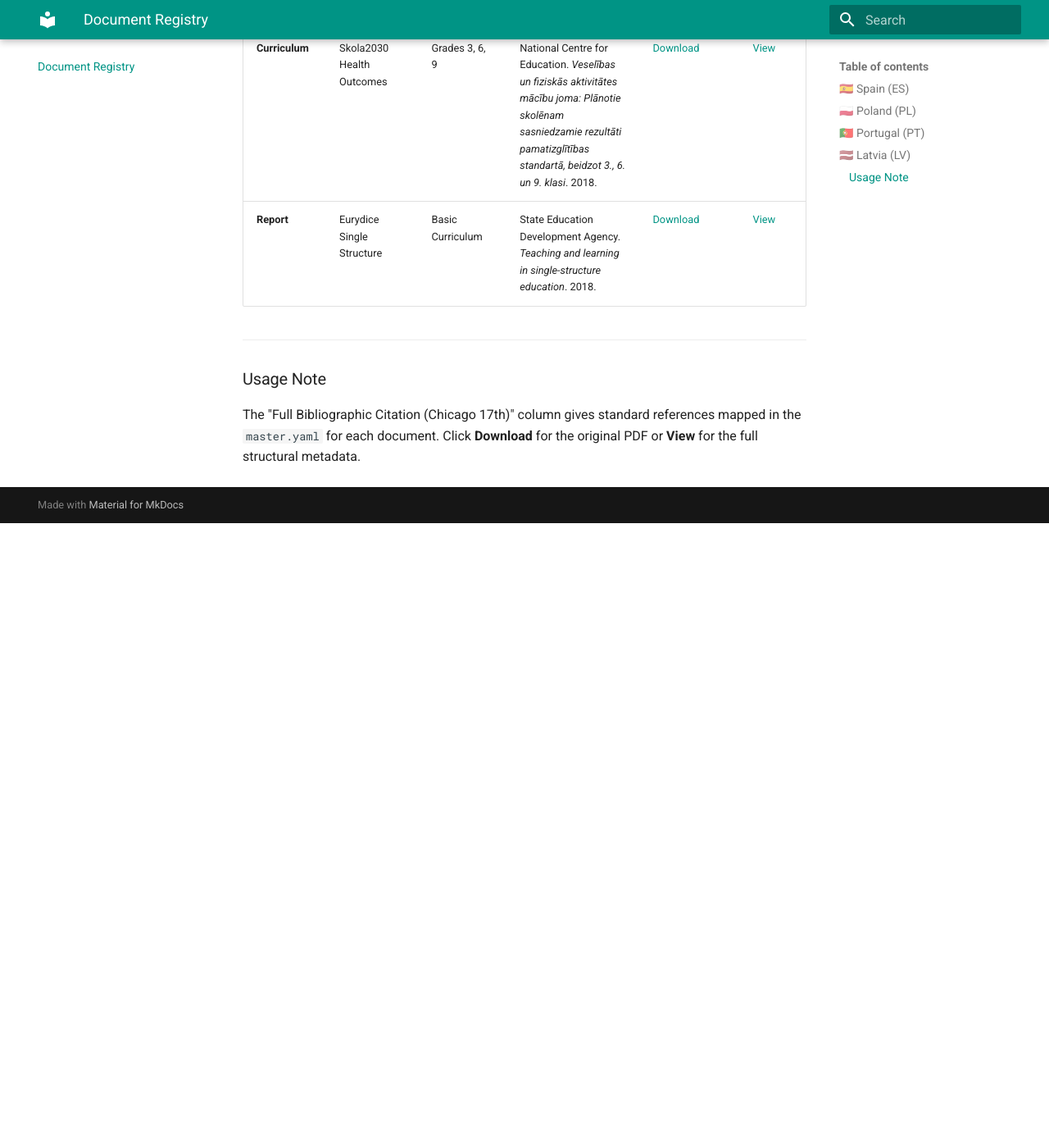
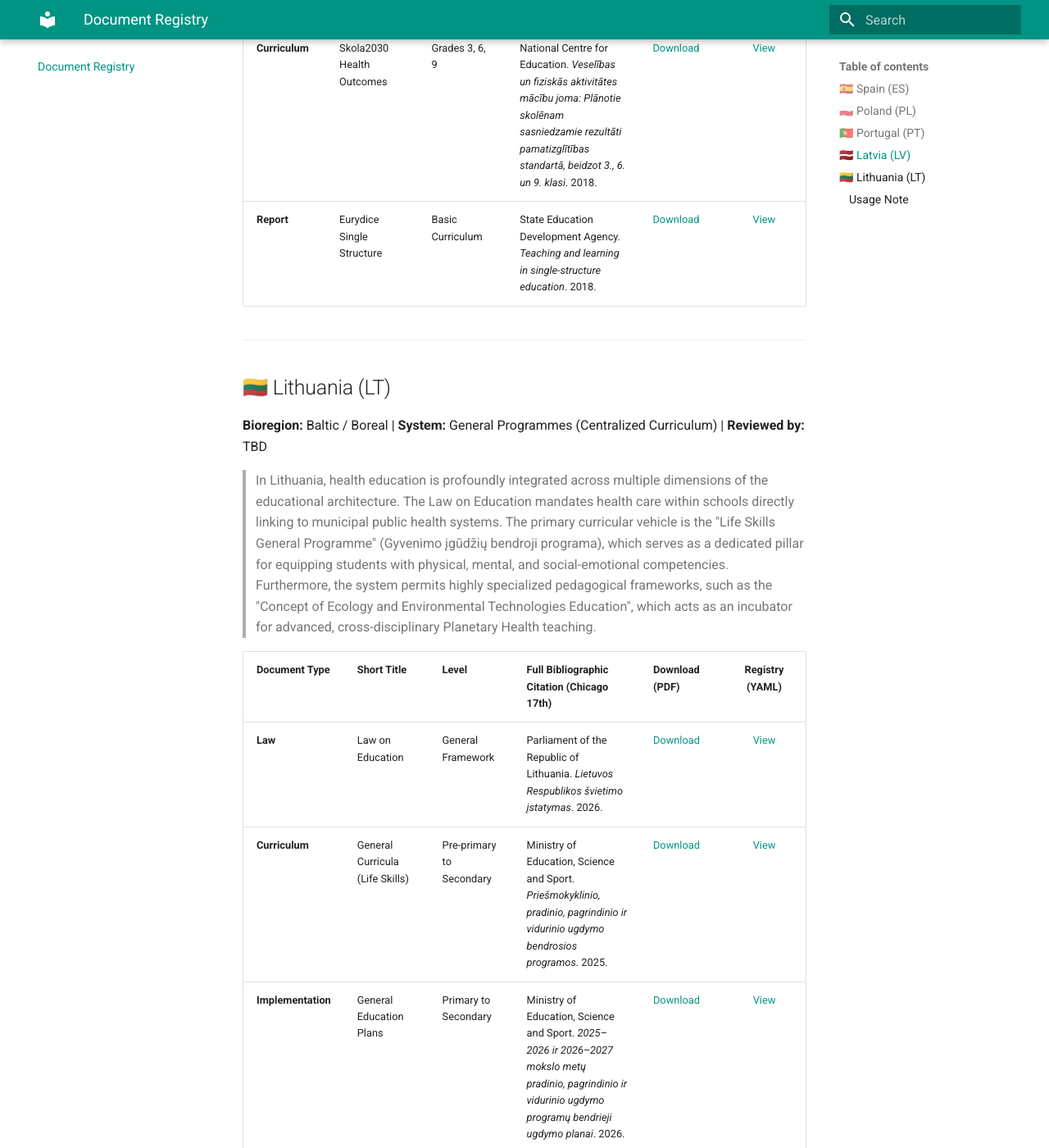
Before and after one commit to krzyworzeka-svg/EU-Health-Ed-Repository, an MkDocs documentation site: the page built from docs/registry.md, in a window 1280 px wide and 1400 px high, scrolled down 6469 px. Shown: the whole window at 82% size. Built offline with MkDocs 1.6.1 and Material for MkDocs 9.7.7, drawn with Linux system fonts in a browser that asks for light colours; before the commit the page ends 7107 px from its top, so only the background shows below that.

Commit message:
docs: finalize Lithuania (LT) document architecture and validation dashboard

```diff
--- a/docs/registry.md
+++ b/docs/registry.md
@@ -11,6 +11,7 @@ This registry provides direct access to both the **normalization metadata** and
     <li><a href="#country-pl">🇵🇱 Poland (PL)</a></li>
     <li><a href="#country-pt">🇵🇹 Portugal (PT)</a></li>
     <li><a href="#country-lv">🇱🇻 Latvia (LV)</a></li>
+    <li><a href="#country-lt">🇱🇹 Lithuania (LT)</a></li>
   </ul>
 </details>
 
@@ -86,5 +87,19 @@ This registry provides direct access to both the **normalization metadata** and
 | **Report** | Eurydice Single Structure | Basic Curriculum | State Education Development Agency. *Teaching and learning in single-structure education*. 2018. | [Download](https://github.com/krzyworzeka-svg/EU-Health-Ed-Repository/raw/main/data/LV/sources/LV_2018_Report_Eurydice_Single_Structure.pdf) | [View](https://raw.githubusercontent.com/krzyworzeka-svg/EU-Health-Ed-Repository/main/data/LV/master.yaml) |
 
 ---
+
+<a id="country-lt"></a>
+## 🇱🇹 Lithuania (LT)
+**Bioregion:** Baltic / Boreal | **System:** General Programmes (Centralized Curriculum) | **Reviewed by:** TBD
+
+> In Lithuania, health education is profoundly integrated across multiple dimensions of the educational architecture. The Law on Education mandates health care within schools directly linking to municipal public health systems. The primary curricular vehicle is the "Life Skills General Programme" (Gyvenimo įgūdžių bendroji programa), which serves as a dedicated pillar for equipping students with physical, mental, and social-emotional competencies. Furthermore, the system permits highly specialized pedagogical frameworks, such as the "Concept of Ecology and Environmental Technologies Education", which acts as an incubator for advanced, cross-disciplinary Planetary Health teaching.
+
+| Document Type | Short Title | Level | Full Bibliographic Citation (Chicago 17th) | Download (PDF) | Registry (YAML) |
+| :--- | :--- | :--- | :--- | :--- | :---: |
+| **Law** | Law on Education | General Framework | Parliament of the Republic of Lithuania. *Lietuvos Respublikos švietimo įstatymas*. 2026. | [Download](https://github.com/krzyworzeka-svg/EU-Health-Ed-Repository/raw/main/data/LT/sources/LT_2026_Law_Education.pdf) | [View](https://raw.githubusercontent.com/krzyworzeka-svg/EU-Health-Ed-Repository/main/data/LT/master.yaml) |
+| **Curriculum** | General Curricula (Life Skills) | Pre-primary to Secondary | Ministry of Education, Science and Sport. *Priešmokyklinio, pradinio, pagrindinio ir vidurinio ugdymo bendrosios programos*. 2025. | [Download](https://github.com/krzyworzeka-svg/EU-Health-Ed-Repository/raw/main/data/LT/sources/LT_2025_Curriculum_General.pdf) | [View](https://raw.githubusercontent.com/krzyworzeka-svg/EU-Health-Ed-Repository/main/data/LT/master.yaml) |
+| **Implementation** | General Education Plans | Primary to Secondary | Ministry of Education, Science and Sport. *2025–2026 ir 2026–2027 mokslo metų pradinio, pagrindinio ir vidurinio ugdymo programų bendrieji ugdymo planai*. 2026. | [Download](https://github.com/krzyworzeka-svg/EU-Health-Ed-Repository/raw/main/data/LT/sources/LT_2026_Plan_General_Education.pdf) | [View](https://raw.githubusercontent.com/krzyworzeka-svg/EU-Health-Ed-Repository/main/data/LT/master.yaml) |
+
+---
 ### Usage Note
 The "Full Bibliographic Citation (Chicago 17th)" column gives standard references mapped in the `master.yaml` for each document. Click **Download** for the original PDF or **View** for the full structural metadata.
--- a/mkdocs.yml
+++ b/mkdocs.yml
@@ -19,6 +19,7 @@ nav:
     - Poland: reviews/PL.md
     - Portugal: reviews/PT.md
     - Latvia: reviews/LV.md
+    - Lithuania: reviews/LT.md
   - Document Registry: registry.md
   - Data Analysis: dashboard.md
 
```
Also changed, not shown: docs/reviews/LT.md (added, +53 -0 lines), docs/reviews/index.md (+1 -0 lines), 1 other file.
